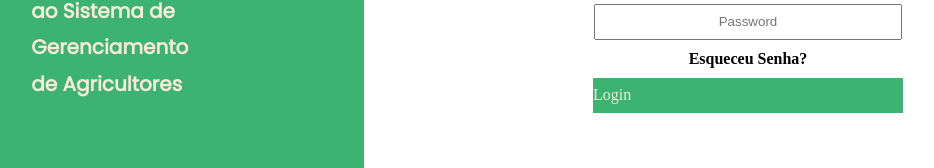
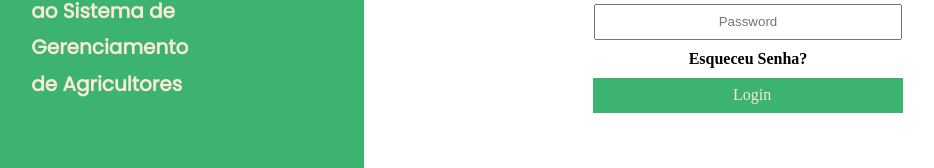
Before and after one commit to lopesjorge/SGAgro, a React (Vite) app: page / in a window 1280 px wide. Shown: the part 375-543 px from the top of the page, without its empty margins (148-1082 px from the left). Built offline with nearby package versions, Linux system fonts and the light colour scheme.

Commit message:
Find function button

```diff
--- a/src/components/LoginBox/index.tsx
+++ b/src/components/LoginBox/index.tsx
@@ -27,7 +27,6 @@ export function LoginBox(){
                 </form>
 
                  <a href="" className={styles.esqueceuSenha}>Esqueceu Senha?</a>
-                 <br />
                  <a type="button" href="" className={styles.btn_login}>Login</a>
 
             </div>
--- a/src/components/LoginBox/styles.module.scss
+++ b/src/components/LoginBox/styles.module.scss
@@ -40,24 +40,27 @@
             text-align: center;
        }
 
-       .btn_login{
-           align-items: center;
-           margin-top: 10px;
-           display:flex;
-           color: antiquewhite;
-           background: #3CB371;
-           width: 310px;
-           height: 35px;
-           text-decoration: none;
-
-       }
-
        .esqueceuSenha{
            color: black;
            font-weight: bold;
            text-decoration: none;
        }
 
+
+       .btn_login{
+        display: flex;
+        align-items: center;
+        text-align: center;
+        margin-top: 10px;
+        padding-left: 140px;
+        color: antiquewhite;
+        background: #3CB371;
+        width: 170px;
+        height: 35px;
+        text-decoration: none;
+
+       }
+
     }
 
 }
```
